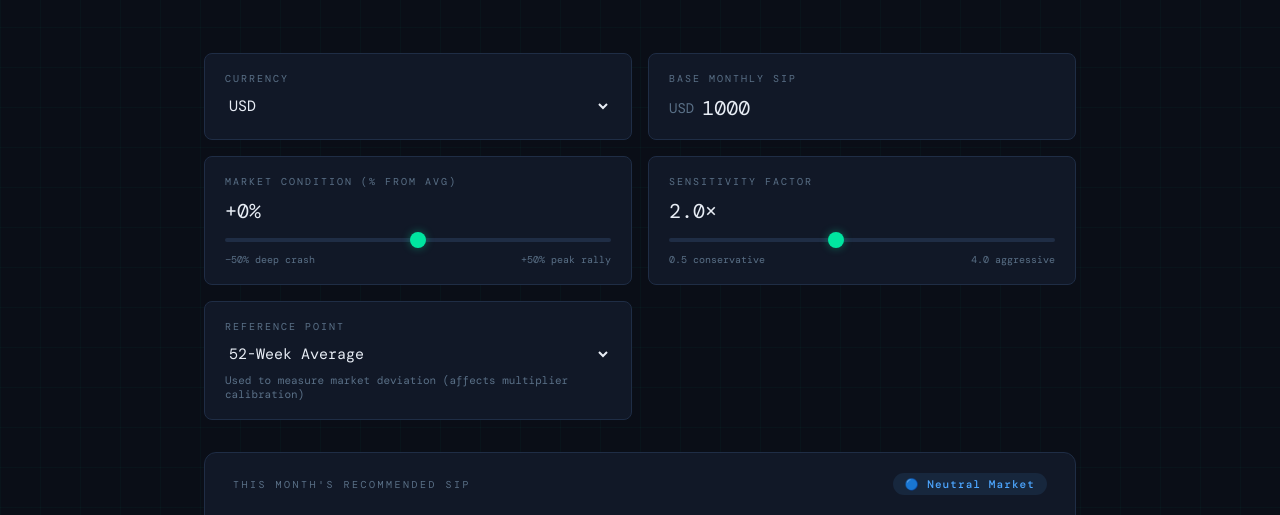
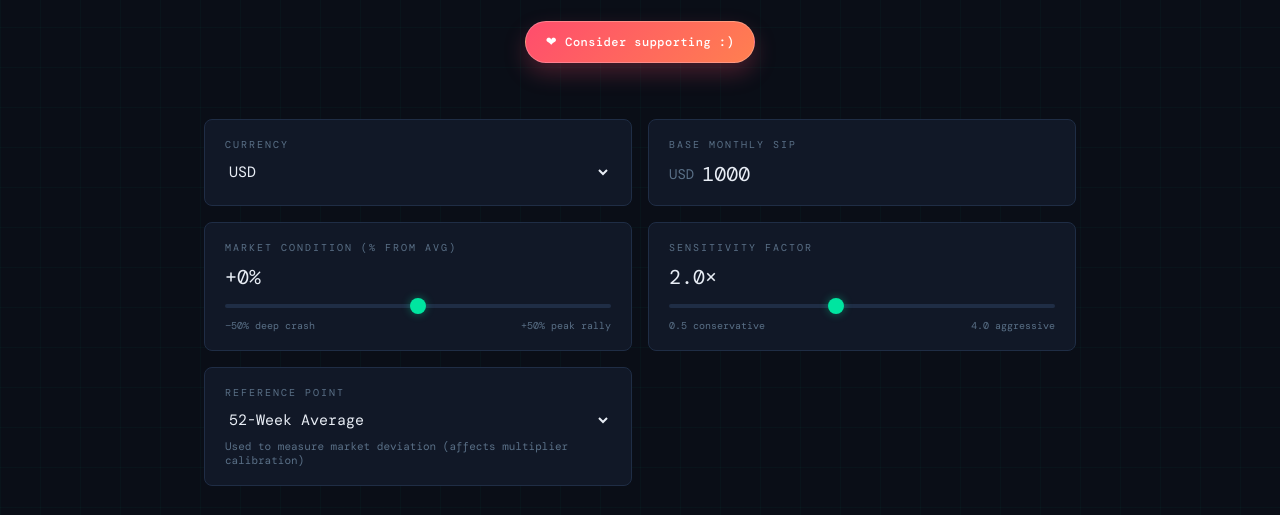
Before and after one commit to taq12345/taq12345.github.io, a plain HTML site: page index.html in a window 1280 px wide. Shown: the part 213-728 px from the top of the page. Drawn offline with nearby package versions, Linux system fonts and the light colour scheme; a web font is replaced by a local one.

Commit message:
Move Patreon support button to top header area

```diff
--- a/index.html
+++ b/index.html
@@ -580,6 +580,46 @@
     text-align: center;
   }
 
+  .support-cta {
+    margin: 24px 0 28px;
+    text-align: center;
+  }
+
+  .support-btn {
+    display: inline-flex;
+    align-items: center;
+    gap: 8px;
+    background: linear-gradient(135deg, #ff4d6d 0%, #ff7f50 100%);
+    color: #fff;
+    text-decoration: none;
+    border: 1px solid rgba(255, 255, 255, 0.25);
+    border-radius: 999px;
+    padding: 12px 20px;
+    font-size: 12px;
+    letter-spacing: 0.04em;
+    font-weight: 500;
+    transition: transform 0.2s ease, box-shadow 0.2s ease, filter 0.2s ease;
+    box-shadow: 0 10px 22px rgba(255, 77, 109, 0.25);
+  }
+
+  .support-btn::before {
+    content: "❤";
+    font-size: 13px;
+    line-height: 1;
+  }
+
+  .support-btn:hover,
+  .support-btn:focus-visible {
+    transform: translateY(-1px);
+    filter: brightness(1.05);
+    box-shadow: 0 14px 28px rgba(255, 77, 109, 0.34);
+  }
+
+  .support-btn:focus-visible {
+    outline: 2px solid rgba(255, 209, 102, 0.9);
+    outline-offset: 3px;
+  }
+
   /* Animations */
   @keyframes fadeUp {
     from { opacity: 0; transform: translateY(16px); }
@@ -609,6 +649,16 @@
     <div class="header-label">Smart Investing Tool • DCA & SIP</div>
     <h1>Dynamic <span>SIP</span> Calculator</h1>
     <p class="header-sub">Invest more when markets dip, less when they peak. Let market conditions intelligently scale your monthly SIP/DCA contribution using smart dollar cost averaging.</p>
+    <div class="support-cta">
+      <a
+        class="support-btn"
+        href="https://www.patreon.com/cw/talhaqureshi/membership"
+        target="_blank"
+        rel="noopener noreferrer"
+      >
+        Consider supporting :)
+      </a>
+    </div>
   </header>
 
   <!-- Inputs -->
```
